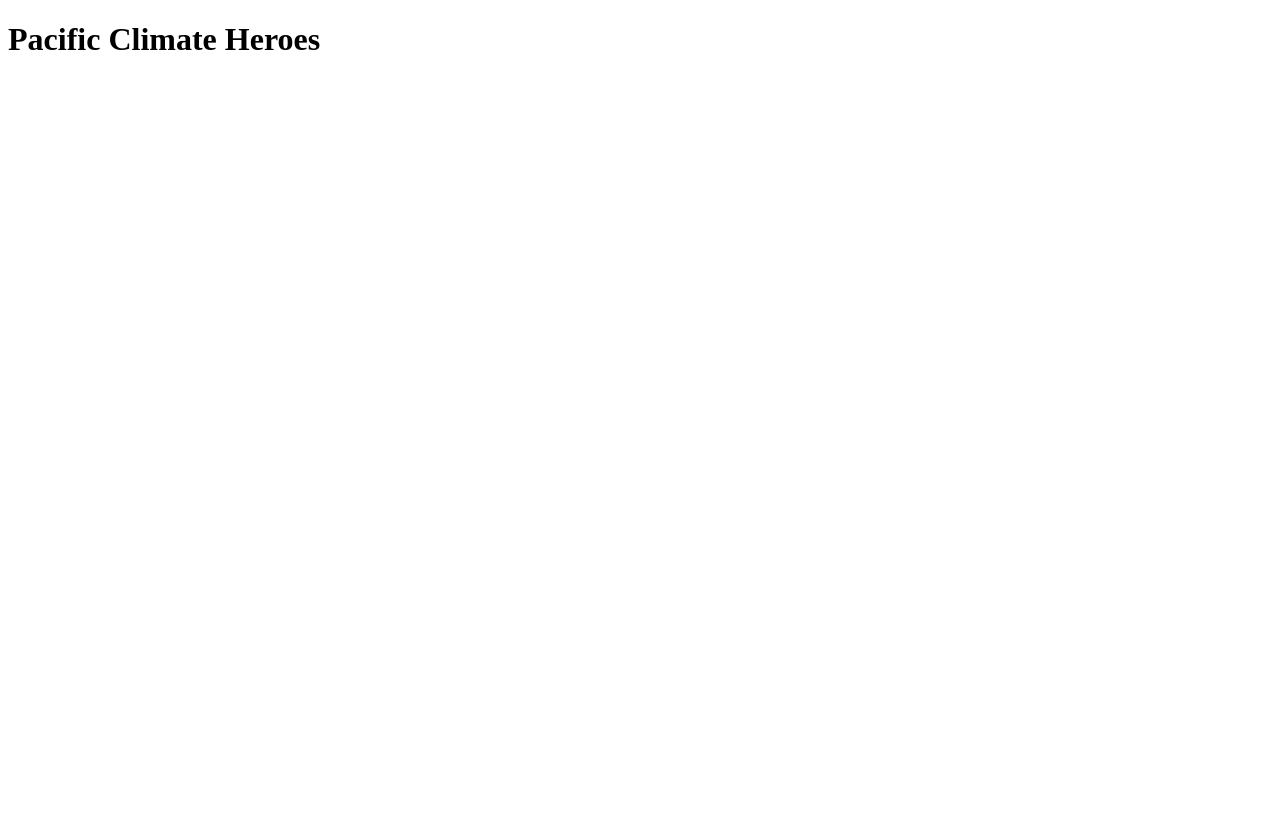
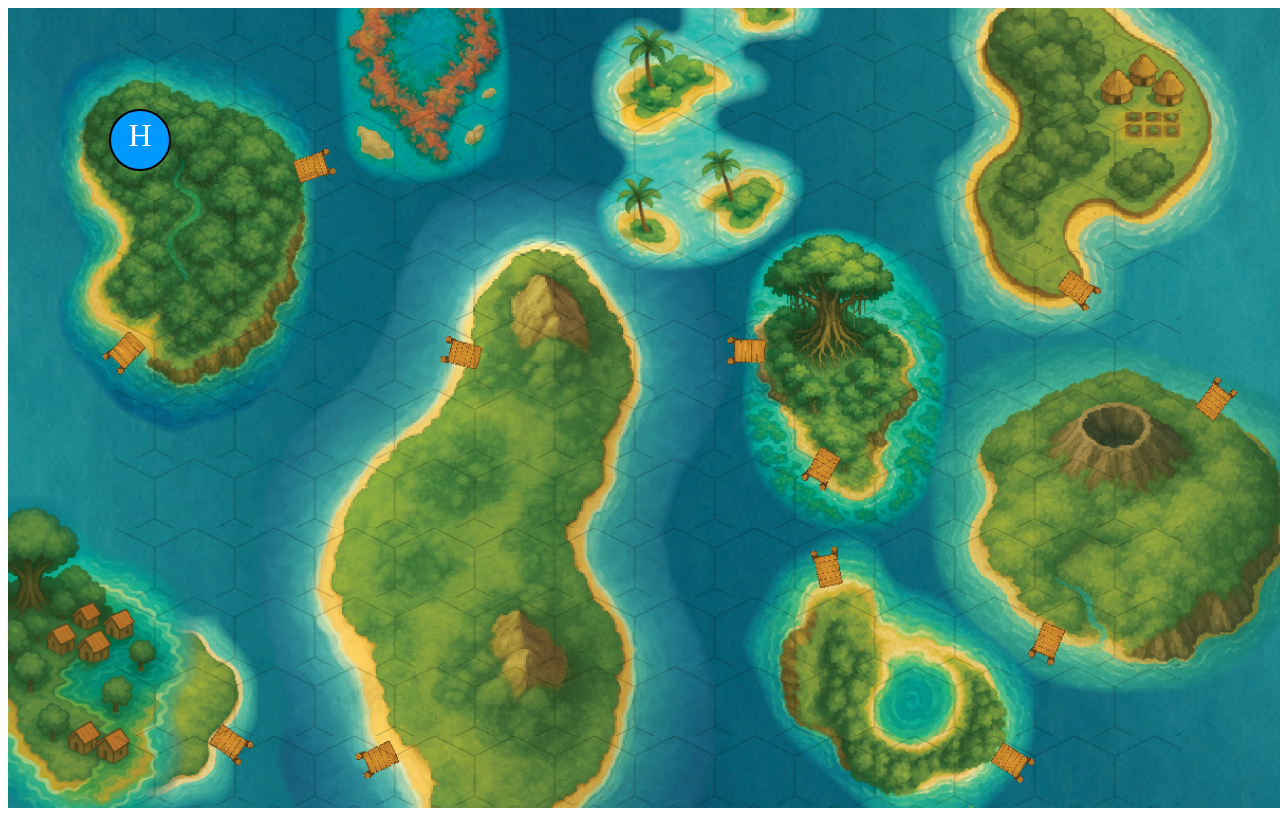
Before and after one commit to jhsizemore/Pacific-Climate-Heroes, a React (Vite) app: page / in a window 1280 px wide. Built offline with nearby package versions, Linux system fonts and the light colour scheme.

Commit message:
Implement draggable token and render game board

```diff
--- a/src/App.tsx
+++ b/src/App.tsx
@@ -1,5 +1,6 @@
 import React from 'react';
+import GameBoard from './components/GameBoard';
 
 export default function App() {
-  return <h1>Pacific Climate Heroes</h1>;
+  return <GameBoard />;
 }
--- a/src/components/GameBoard.css
+++ b/src/components/GameBoard.css
@@ -1,6 +1,6 @@
 .game-board {
-  width: 800px;
-  height: 600px;
+  width: 100vw;
+  height: 100vh;
   background-size: cover;
   background-position: center;
   background-repeat: no-repeat;
--- a/src/components/GameBoard.tsx
+++ b/src/components/GameBoard.tsx
@@ -1,16 +1,42 @@
-import React from 'react';
+import React, { useRef, useState } from 'react';
 import boardImage from '../../assets/img/climate-hero-board.png';
+import heroIcon from '../../assets/img/hero-icon.svg';
 import HexGrid from './HexGrid';
+import Token from './Token';
 import './GameBoard.css';
 
 const GameBoard: React.FC = () => {
+  const [tokenPos, setTokenPos] = useState({ x: 100, y: 100 });
+  const [dragging, setDragging] = useState(false);
+  const boardRef = useRef<HTMLDivElement>(null);
+
+  const handleMouseDown = (e: React.MouseEvent) => {
+    setDragging(true);
+    e.preventDefault();
+  };
+
+  const handleMouseMove = (e: React.MouseEvent) => {
+    if (!dragging || !boardRef.current) return;
+    const rect = boardRef.current.getBoundingClientRect();
+    const x = e.clientX - rect.left - 32;
+    const y = e.clientY - rect.top - 32;
+    setTokenPos({ x, y });
+  };
+
+  const handleMouseUp = () => setDragging(false);
+
   return (
     <div
+      ref={boardRef}
       className="game-board"
       data-testid="game-board"
       style={{ backgroundImage: `url(${boardImage})` }}
+      onMouseMove={handleMouseMove}
+      onMouseUp={handleMouseUp}
+      onMouseLeave={handleMouseUp}
     >
       <HexGrid />
+      <Token icon={heroIcon} x={tokenPos.x} y={tokenPos.y} onMouseDown={handleMouseDown} />
     </div>
   );
 };
--- a/src/components/Token.css
+++ b/src/components/Token.css
@@ -3,4 +3,5 @@
   height: 64px;
   cursor: pointer;
   user-select: none;
+  position: absolute;
 }
--- a/src/components/Token.tsx
+++ b/src/components/Token.tsx
@@ -4,10 +4,22 @@ import './Token.css';
 export interface TokenProps {
   icon: string;
   alt?: string;
+  x: number;
+  y: number;
+  onMouseDown?: (e: React.MouseEvent) => void;
 }
 
-const Token: React.FC<TokenProps> = ({ icon, alt = 'token' }) => {
-  return <img src={icon} alt={alt} className="token" data-testid="token" />;
+const Token: React.FC<TokenProps> = ({ icon, alt = 'token', x, y, onMouseDown }) => {
+  return (
+    <img
+      src={icon}
+      alt={alt}
+      className="token"
+      data-testid="token"
+      style={{ left: x, top: y }}
+      onMouseDown={onMouseDown}
+    />
+  );
 };
 
 export default Token;
```
Also changed, not shown: tasks/tasks-prd-base-gameboard-setup-token-movement.md (+2 -2 lines), 1 other file (tests, documents, lock files or other folders).
